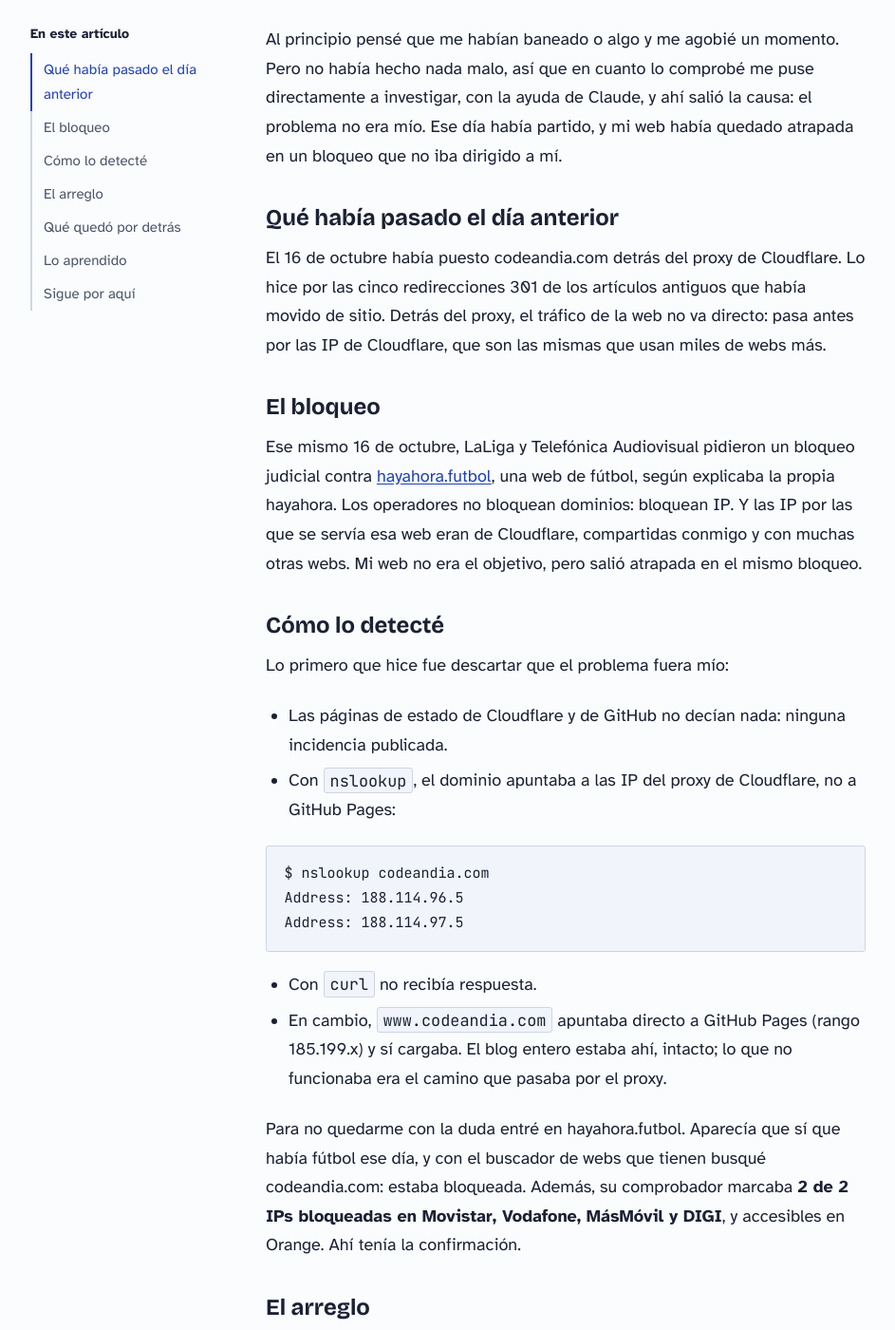
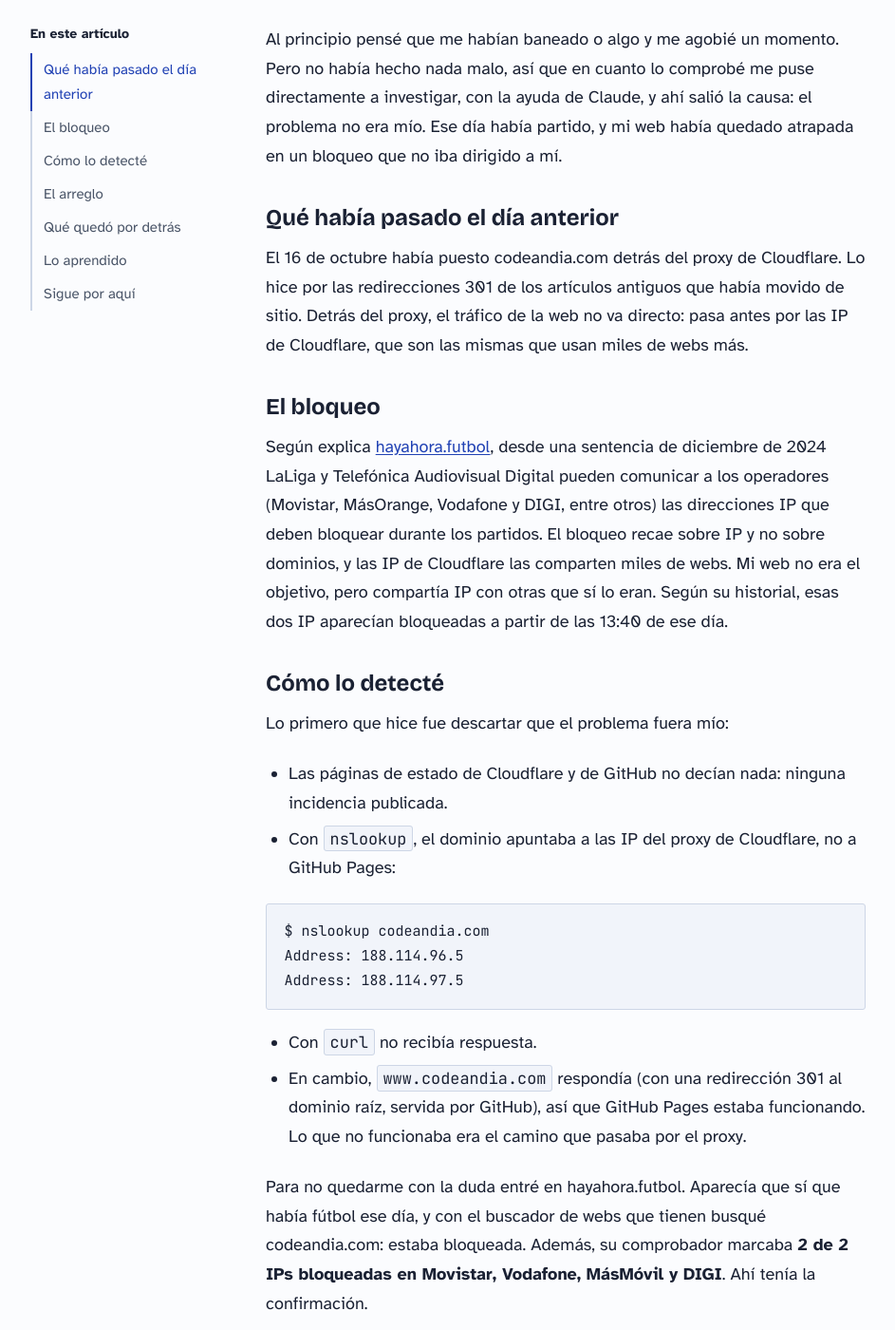
Before and after one commit to vibodigitalinfo-lab/codeandIA, a Jekyll site: the page built from articulos/guias/bloqueo-laliga-a-cloudflare-y-como-afecto-a-este-blog.md, in a window 1280 px wide and 1400 px high, scrolled down 433 px. Shown: the whole window at 95% size, without its empty margins (168-1111 px from the left). Built offline with Jekyll 4.4.1, drawn with Linux system fonts in a browser that asks for light colours; some of the changed text lies outside the part shown.

Commit message:
Corrige hechos del bloqueo de LaLiga y ajusta textos segun revision de Iván

````diff
--- a/_includes/newsletter.html
+++ b/_includes/newsletter.html
@@ -7,8 +7,8 @@
 {% endcomment %}
 {% assign nl_url = site.newsletter.subscribe_url | default: "https://newsletter.codeandia.com/subscribe" %}
 <div class="newsletter-box">
-  <h3 class="newsletter-title">Una vez a la semana, sin ruido</h3>
-  <p class="newsletter-subtitle">Lo que voy aprendiendo como estudiante de DAW, en un correo cada jueves.</p>
+  <h3 class="newsletter-title">Un correo cuando publico algo nuevo</h3>
+  <p class="newsletter-subtitle">Lo que voy aprendiendo como estudiante de DAW.</p>
   <p class="newsletter-cta"><a class="btn btn-primary" href="{{ nl_url }}" target="_blank" rel="noopener">Suscribirme</a></p>
-  <p class="nl-note">1 email por semana. Sin spam. Al suscribirte aceptas la <a href="{{ "/privacidad/" | relative_url }}">política de privacidad</a>.</p>
+  <p class="nl-note">Sin spam. Al suscribirte aceptas la <a href="{{ "/privacidad/" | relative_url }}">política de privacidad</a>.</p>
 </div>
--- a/articulos/guias/bloqueo-laliga-a-cloudflare-y-como-afecto-a-este-blog.md
+++ b/articulos/guias/bloqueo-laliga-a-cloudflare-y-como-afecto-a-este-blog.md
@@ -14,11 +14,11 @@
 
 ## Qué había pasado el día anterior
 
-El 16 de octubre había puesto codeandia.com detrás del proxy de Cloudflare. Lo hice por las cinco redirecciones 301 de los artículos antiguos que había movido de sitio. Detrás del proxy, el tráfico de la web no va directo: pasa antes por las IP de Cloudflare, que son las mismas que usan miles de webs más.
+El 16 de octubre había puesto codeandia.com detrás del proxy de Cloudflare. Lo hice por las redirecciones 301 de los artículos antiguos que había movido de sitio. Detrás del proxy, el tráfico de la web no va directo: pasa antes por las IP de Cloudflare, que son las mismas que usan miles de webs más.
 
 ## El bloqueo
 
-Ese mismo 16 de octubre, LaLiga y Telefónica Audiovisual pidieron un bloqueo judicial contra [hayahora.futbol](https://hayahora.futbol), una web de fútbol, según explicaba la propia hayahora. Los operadores no bloquean dominios: bloquean IP. Y las IP por las que se servía esa web eran de Cloudflare, compartidas conmigo y con muchas otras webs. Mi web no era el objetivo, pero salió atrapada en el mismo bloqueo.
+Según explica [hayahora.futbol](https://hayahora.futbol), desde una sentencia de diciembre de 2024 LaLiga y Telefónica Audiovisual Digital pueden comunicar a los operadores (Movistar, MásOrange, Vodafone y DIGI, entre otros) las direcciones IP que deben bloquear durante los partidos. El bloqueo recae sobre IP y no sobre dominios, y las IP de Cloudflare las comparten miles de webs. Mi web no era el objetivo, pero compartía IP con otras que sí lo eran. Según su historial, esas dos IP aparecían bloqueadas a partir de las 13:40 de ese día.
 
 ## Cómo lo detecté
 
@@ -34,13 +34,13 @@
 ```
 
 - Con `curl` no recibía respuesta.
-- En cambio, `www.codeandia.com` apuntaba directo a GitHub Pages (rango 185.199.x) y sí cargaba. El blog entero estaba ahí, intacto; lo que no funcionaba era el camino que pasaba por el proxy.
+- En cambio, `www.codeandia.com` respondía (con una redirección 301 al dominio raíz, servida por GitHub), así que GitHub Pages estaba funcionando. Lo que no funcionaba era el camino que pasaba por el proxy.
 
-Para no quedarme con la duda entré en hayahora.futbol. Aparecía que sí que había fútbol ese día, y con el buscador de webs que tienen busqué codeandia.com: estaba bloqueada. Además, su comprobador marcaba **2 de 2 IPs bloqueadas en Movistar, Vodafone, MásMóvil y DIGI**, y accesibles en Orange. Ahí tenía la confirmación.
+Para no quedarme con la duda entré en hayahora.futbol. Aparecía que sí que había fútbol ese día, y con el buscador de webs que tienen busqué codeandia.com: estaba bloqueada. Además, su comprobador marcaba **2 de 2 IPs bloqueadas en Movistar, Vodafone, MásMóvil y DIGI**. Ahí tenía la confirmación.
 
 ## El arreglo
 
-Pasé el registro del dominio raíz a **DNS only**. Con el proxy apagado, el tráfico va directo del navegador a GitHub Pages y no toca las IP bloqueadas. Después del cambio, el mismo `nslookup` devolvía las IP de GitHub Pages:
+Pasé los cuatro registros A del dominio raíz a **DNS only**. Con el proxy apagado, el tráfico va directo del navegador a GitHub Pages y no toca las IP bloqueadas. Después del cambio, el mismo `nslookup` devolvía las IP de GitHub Pages:
 
 ```text
 $ nslookup codeandia.com
@@ -50,11 +50,11 @@
 Address: 185.199.111.153
 ```
 
-Y `curl -vI` respondió con `HTTP/2 200`. La web volvió a cargar.
+Y `curl -vI` respondió con `HTTP/1.1 200 OK`. La web volvió a cargar.
 
 ## Qué quedó por detrás
 
-El arreglo no es permanente: los bloqueos son dinámicos y el proxy seguía siendo una opción con ese riesgo encima. Además, al apagar el proxy perdí las cinco redirecciones 301 que tenía montadas en Cloudflare; ahora las cubren unas páginas stub que deja el propio blog, que cumplen, aunque no son un 301 de verdad.
+El arreglo no es permanente: los bloqueos son dinámicos y el proxy seguía siendo una opción con ese riesgo encima. Además, al apagar el proxy perdí las redirecciones 301 que tenía montadas en Cloudflare; ahora las cubren unas páginas stub que deja el propio blog, que cumplen, aunque no son un 301 de verdad.
 
 ## Lo aprendido
 
````
Also changed, not shown: articulos/guias/aprender-java-con-ia-daw.md (+1 -1 lines), articulos/guias/que-dominio-comprar-primer-proyecto-web.md (+4 -2 lines), como-trabajamos.md (+3 -3 lines), privacidad.md (+8 -9 lines).
